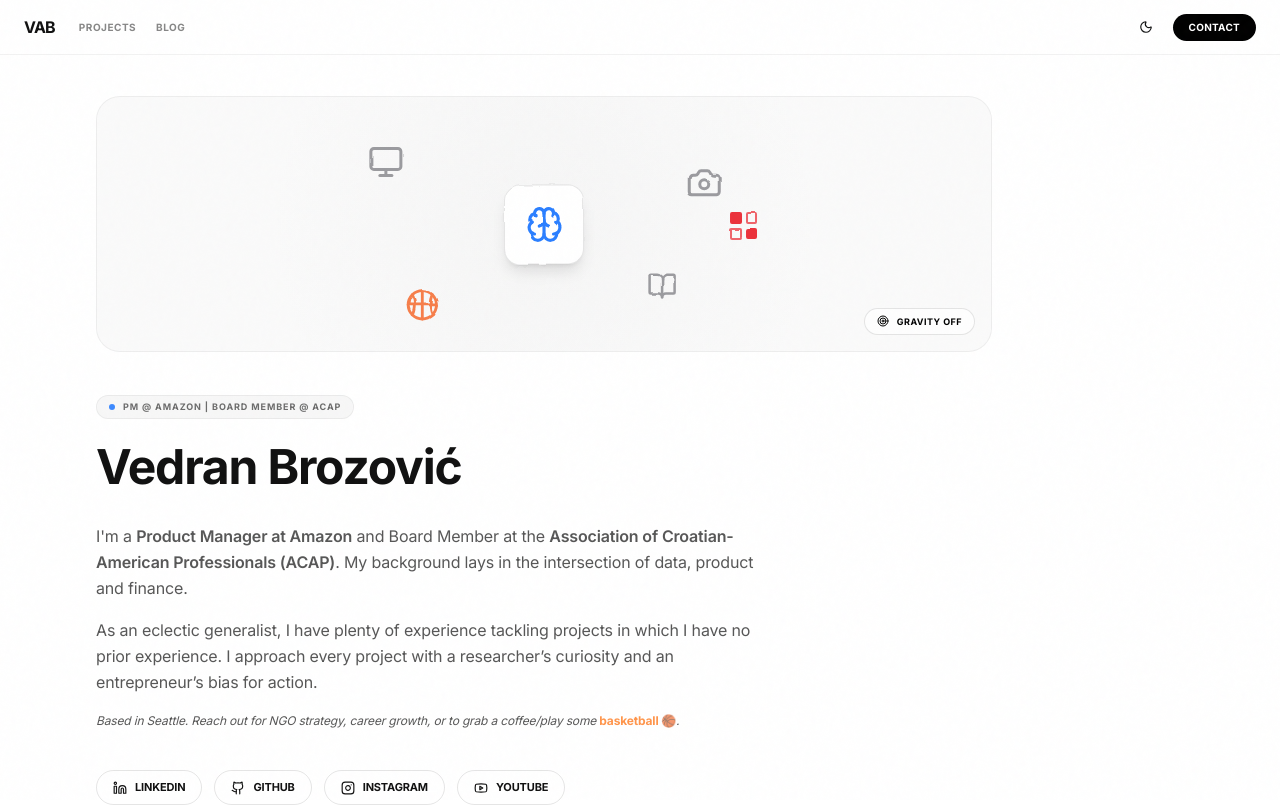
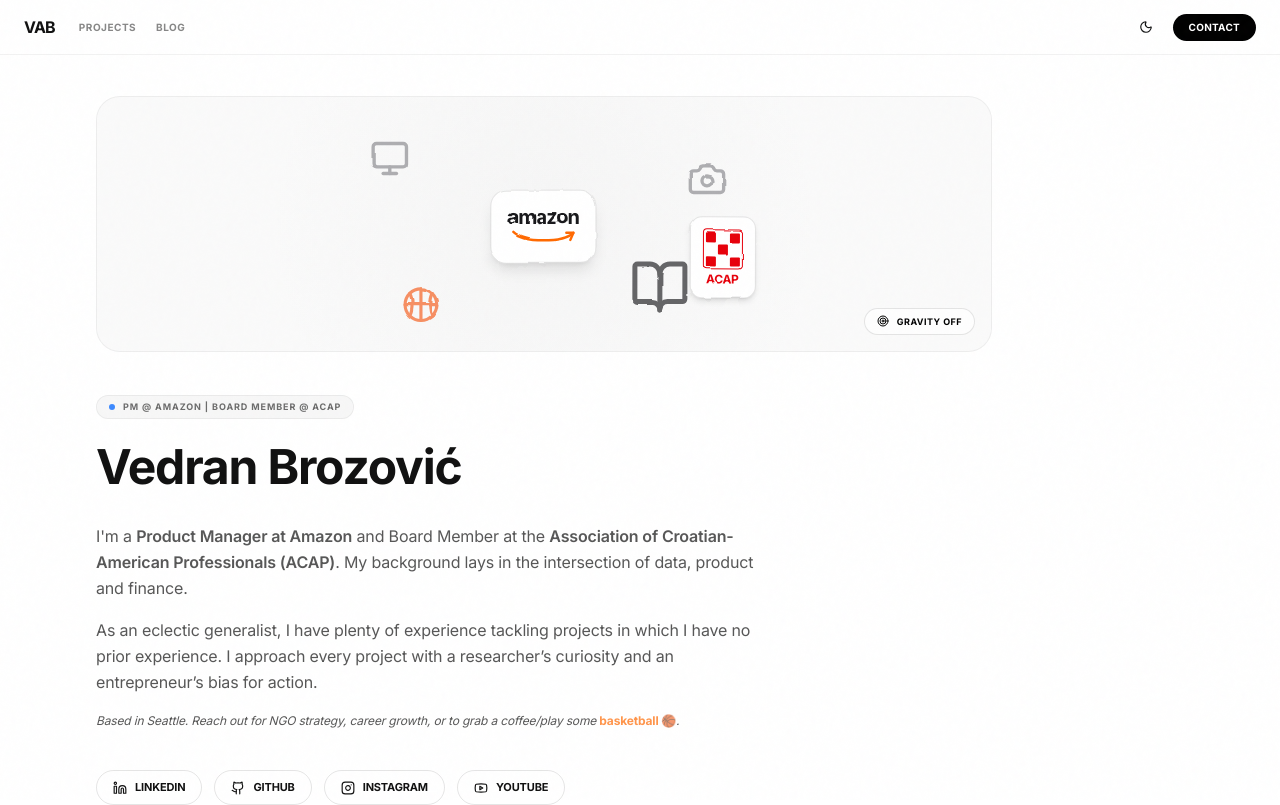
Before and after one commit to vedranbrozovic/private-website, a React (Vite) app: page / in a window 1280 px wide. Shown: the top 805 px of the page. Built offline with nearby package versions, Linux system fonts and the light colour scheme.

Commit message:
feat(sketch): Enhance gravity animation and physics
Adjusted gravity strength and added initial velocities when gravity is disabled to create a more dynamic and engaging floating effect. This improves the visual appeal of the physics-based elements in the sketch.

```diff
--- a/src/App.tsx
+++ b/src/App.tsx
@@ -121,78 +121,111 @@
   const itemsRef = useRef<{ [key: string]: HTMLDivElement | null }>({});
   const engineRef = useRef<Matter.Engine | null>(null);
   const bodiesRef = useRef<{ [key: string]: Matter.Body }>({});
+  const boundariesRef = useRef<Matter.Body[]>([]);
   const [isReady, setIsReady] = useState(false);
 
   // Update ref when state changes
   useEffect(() => {
     gravityActiveRef.current = gravityActive;
     if (engineRef.current) {
-      engineRef.current.world.gravity.y = gravityActive ? 1 : 0;
+      engineRef.current.world.gravity.y = gravityActive ? 1.2 : 0;
+      // When turning off gravity, give them a tiny nudge to start floating
+      if (!gravityActive) {
+        Object.values(bodiesRef.current).forEach(body => {
+          Matter.Body.setVelocity(body, {
+            x: (Math.random() - 0.5) * 2,
+            y: (Math.random() - 0.5) * 2
+          });
+        });
+      }
     }
   }, [gravityActive]);
 
   // Define positions and initial states
   const SKETCH_ITEMS = [
-    { id: 'ai', Icon: Brain, size: 80, class: 'p-5 rounded-2xl bg-white dark:bg-black shadow-lg border border-black/10 dark:border-white/10 z-10', iconSize: 42, iconClass: 'text-blue-500', x: 0, y: 0 },
-    { id: 'laptop', Icon: Monitor, size: 36, class: 'opacity-50 dark:opacity-70 text-zinc-700 dark:text-zinc-300', x: -160, y: -60 },
-    { id: 'camera', Icon: Camera, size: 36, class: 'opacity-50 dark:opacity-70 text-zinc-700 dark:text-zinc-300', x: 160, y: -40 },
-    { id: 'basketball', type: 'svg', size: 34, class: 'opacity-70 text-orange-600 dark:text-orange-500', x: -120, y: 80 },
-    { id: 'books', Icon: BookOpen, size: 30, class: 'opacity-50 dark:opacity-70 text-zinc-700 dark:text-zinc-300', x: 120, y: 60 },
-    { id: 'croatia', type: 'croatia', size: 35, class: 'text-red-600 dark:text-red-500', x: 200, y: 0 },
+    { id: 'amazon', type: 'amazon', size: 100, class: 'z-10 text-zinc-900 dark:text-zinc-100', x: 0, y: 0 },
+    { id: 'laptop', Icon: Monitor, size: 40, class: 'opacity-40 dark:opacity-60 text-zinc-700 dark:text-zinc-300', x: -160, y: -60 },
+    { id: 'camera', Icon: Camera, size: 40, class: 'opacity-40 dark:opacity-60 text-zinc-700 dark:text-zinc-300', x: 160, y: -40 },
+    { id: 'basketball', type: 'svg', size: 38, class: 'opacity-60 text-orange-600 dark:text-orange-500', x: -120, y: 80 },
+    { id: 'books', Icon: BookOpen, size: 60, class: 'opacity-70 dark:opacity-90 text-zinc-800 dark:text-zinc-200', x: 120, y: 60 },
+    { id: 'acap', type: 'acap', size: 65, class: 'text-red-600 dark:text-red-500', x: 180, y: 30 },
   ];
 
   useEffect(() => {
     if (!containerRef.current) return;
     setIsReady(true);
 
-    const { Engine, Render, World, Bodies, Runner, MouseConstraint, Mouse, Composite } = Matter;
+    const { Engine, World, Bodies, Runner, MouseConstraint, Mouse, Composite } = Matter;
 
     // Create engine
     const engine = Engine.create();
     engineRef.current = engine;
     const world = engine.world;
-
-    world.gravity.y = gravityActiveRef.current ? 1 : 0;
+    world.gravity.y = gravityActiveRef.current ? 1.2 : 0;
 
     const width = containerRef.current.clientWidth;
     const height = containerRef.current.clientHeight;
 
-    // Boundaries
-    const ground = Bodies.rectangle(width / 2, height + 50, width, 100, { isStatic: true });
-    const ceiling = Bodies.rectangle(width / 2, -50, width, 100, { isStatic: true });
-    const leftWall = Bodies.rectangle(-50, height / 2, 100, height, { isStatic: true });
-    const rightWall = Bodies.rectangle(width + 50, height / 2, 100, height, { isStatic: true });
+    // Boundaries Creator helper
+    const createBoundaries = (w: number, h: number) => {
+      const thickness = 200;
+      return [
+        Bodies.rectangle(w / 2, h + thickness / 2, w, thickness, { isStatic: true, label: 'ground' }),
+        Bodies.rectangle(w / 2, -thickness / 2, w, thickness, { isStatic: true, label: 'ceiling' }),
+        Bodies.rectangle(-thickness / 2, h / 2, thickness, h, { isStatic: true, label: 'leftWall' }),
+        Bodies.rectangle(w + thickness / 2, h / 2, thickness, h, { isStatic: true, label: 'rightWall' })
+      ];
+    };
 
-    Composite.add(world, [ground, ceiling, leftWall, rightWall]);
+    const boundaries = createBoundaries(width, height);
+    boundariesRef.current = boundaries;
+    Composite.add(world, boundaries);
 
     // Create bodies for items
     SKETCH_ITEMS.forEach(item => {
+      // Use larger collision boxes for logos
       const body = Bodies.rectangle(
         width / 2 + item.x,
         height / 2 + item.y,
         item.size,
-        item.size,
+        item.id === 'amazon' ? item.size * 0.6 : item.size,
         {
-          restitution: 0.6,
-          friction: 0.1,
-          frictionAir: 0.05
+          restitution: 0.5,
+          friction: 0.2,
+          frictionAir: 0.04,
+          density: 0.001
         }
       );
       bodiesRef.current[item.id] = body;
       Composite.add(world, body);
     });
 
-    // Mouse control
+    // Mouse control - Essential for interaction
     const mouse = Mouse.create(containerRef.current);
+    // Important: Mouse needs to know its element might have been translated or in an iframe
     const mouseConstraint = MouseConstraint.create(engine, {
       mouse: mouse,
       constraint: {
-        stiffness: 0.2,
+        stiffness: 0.1,
         render: { visible: false }
       }
     });
 
     Composite.add(world, mouseConstraint);
+
+    // Handle Resize
+    const resizeObserver = new ResizeObserver((entries) => {
+      if (!entries[0] || !engineRef.current) return;
+      const { width: newW, height: newH } = entries[0].contentRect;
+
+      // Update boundaries
+      Composite.remove(engineRef.current.world, boundariesRef.current);
+      const newBoundaries = createBoundaries(newW, newH);
+      boundariesRef.current = newBoundaries;
+      Composite.add(engineRef.current.world, newBoundaries);
+    });
+
+    resizeObserver.observe(containerRef.current);
 
     // Run the engine
     const runner = Runner.create();
@@ -201,7 +234,10 @@
     // Sync bodies with DOM
     let animationId: number;
     const update = () => {
-      if (engineRef.current) {
+      if (engineRef.current && containerRef.current) {
+        const w = containerRef.current.clientWidth;
+        const h = containerRef.current.clientHeight;
+
         if (!gravityActiveRef.current) {
           // Add gentle floating forces when gravity is off
           SKETCH_ITEMS.forEach(item => {
@@ -209,19 +245,19 @@
             if (body) {
               const time = Date.now() * 0.001;
               const ix = SKETCH_ITEMS.indexOf(item);
-              const forceMagnitude = 0.00002;
+              const forceMagnitude = 0.00003;
 
               Matter.Body.applyForce(body, body.position, {
                 x: Math.sin(time + ix) * forceMagnitude,
                 y: Math.cos(time * 0.8 + ix) * forceMagnitude
               });
 
-              // Keep them centered-ish when floating
-              const dx = (width / 2 + item.x) - body.position.x;
-              const dy = (height / 2 + item.y) - body.position.y;
+              // Gentle pull back to center if they wander too far
+              const dx = (w / 2 + item.x) - body.position.x;
+              const dy = (h / 2 + item.y) - body.position.y;
               Matter.Body.applyForce(body, body.position, {
-                x: dx * 0.00001,
-                y: dy * 0.00001
+                x: dx * 0.000005,
+                y: dy * 0.000005
               });
             }
           });
@@ -231,8 +267,8 @@
           const body = bodiesRef.current[item.id];
           const element = itemsRef.current[item.id];
           if (body && element) {
-            const x = body.position.x - width / 2;
-            const y = body.position.y - height / 2;
+            const x = body.position.x - w / 2;
+            const y = body.position.y - h / 2;
             element.style.transform = `translate(${x}px, ${y}px) rotate(${body.angle}rad)`;
           }
         });
@@ -246,6 +282,7 @@
       Runner.stop(runner);
       Engine.clear(engine);
       cancelAnimationFrame(animationId);
+      resizeObserver.disconnect();
     };
   }, [isReady]);
 
@@ -253,7 +290,7 @@
     <div className="relative group">
       <div
         ref={containerRef}
-        className="relative w-full h-48 md:h-64 mb-10 rounded-3xl overflow-hidden border border-black/5 dark:border-white/5 bg-black/[0.02] dark:bg-white/[0.02] flex items-center justify-center cursor-crosshair"
+        className="relative w-full h-48 md:h-64 mb-10 rounded-3xl overflow-hidden border border-black/5 dark:border-white/5 bg-black/[0.02] dark:bg-white/[0.02] flex items-center justify-center cursor-grab active:cursor-grabbing"
       >
         {/* SVG filter for sketchy look */}
         <svg className="hidden">
@@ -266,12 +303,12 @@
         {/* Subtle gradient glow */}
         <div className="absolute inset-0 opacity-30 dark:opacity-40 pointer-events-none" style={{ background: 'radial-gradient(circle at center, rgba(150,150,150,0.15) 0%, transparent 60%)' }} />
 
-        <div className="relative w-full h-full" style={{ filter: 'url(#sketchy)' }}>
+        <div className="relative w-full h-full pointer-events-none" style={{ filter: 'url(#sketchy)' }}>
           {SKETCH_ITEMS.map((item) => (
             <div
               key={item.id}
               ref={el => itemsRef.current[item.id] = el}
-              className={`absolute top-1/2 left-1/2 -translate-x-1/2 -translate-y-1/2 pointer-events-none ${item.class}`}
+              className={`absolute top-1/2 left-1/2 -translate-x-1/2 -translate-y-1/2 ${item.class}`}
               style={{ width: item.size, height: item.size }}
             >
               <div className="w-full h-full flex items-center justify-center">
@@ -287,12 +324,26 @@
                   </svg>
                 )}
 
-                {item.type === 'croatia' && (
-                  <div className="grid grid-cols-2 gap-1 w-full h-full p-1">
-                    <div className="bg-current opacity-80 rounded-[2px]"></div>
-                    <div className="bg-transparent border-2 border-current opacity-60 rounded-[2px]"></div>
-                    <div className="bg-transparent border-2 border-current opacity-60 rounded-[2px]"></div>
-                    <div className="bg-current opacity-80 rounded-[2px]"></div>
+                {item.type === 'amazon' && (
+                  <div className="flex flex-col items-center justify-center p-4 rounded-2xl bg-white dark:bg-black shadow-lg border border-black/10 dark:border-white/10">
+                    <div className="flex flex-col items-center">
+                      <span className="text-xl font-bold tracking-tighter lowercase leading-none mb-1">amazon</span>
+                      <svg width={70} height={15} viewBox="0 0 70 15" fill="none" stroke="currentColor" strokeWidth="2.5" strokeLinecap="round" strokeLinejoin="round" className="text-orange-500">
+                        <path d="M5 2C15 12 55 12 65 2" />
+                        <path d="M58 2L65 2L62 9" />
+                      </svg>
+                    </div>
+                  </div>
+                )}
+
+                {item.type === 'acap' && (
+                  <div className="flex flex-col items-center justify-center bg-white dark:bg-black p-3 rounded-xl border border-black/10 dark:border-white/10 shadow-md">
+                    <div className="grid grid-cols-3 gap-0.5 w-10 h-10 border border-current p-0.5 rounded-sm">
+                      {[...Array(9)].map((_, i) => (
+                        <div key={i} className={`w-full h-full rounded-[1px] ${i % 2 === 0 ? 'bg-red-600' : 'bg-transparent'}`}></div>
+                      ))}
+                    </div>
+                    <span className="text-[12px] font-black tracking-tight mt-1 leading-none">ACAP</span>
                   </div>
                 )}
               </div>
@@ -303,6 +354,7 @@
         {/* Gravity Control Overlay */}
         <div className="absolute bottom-4 right-4 z-20 flex gap-2">
           <button
+            type="button"
             onClick={(e) => { e.stopPropagation(); setGravityActive(!gravityActive); }}
             className={`flex items-center gap-2 px-3 py-1.5 rounded-full text-[9px] font-bold uppercase tracking-wider transition-all border ${
               gravityActive
@@ -323,7 +375,7 @@
           whileHover={{ opacity: 1 }}
           className="absolute -top-4 left-1/2 -translate-x-1/2 text-[8px] font-bold uppercase tracking-[0.2em] opacity-40 pointer-events-none"
         >
-          Toggle gravity to see physics in action
+          Grab and throw the icons!
         </motion.div>
       )}
     </div>
```
